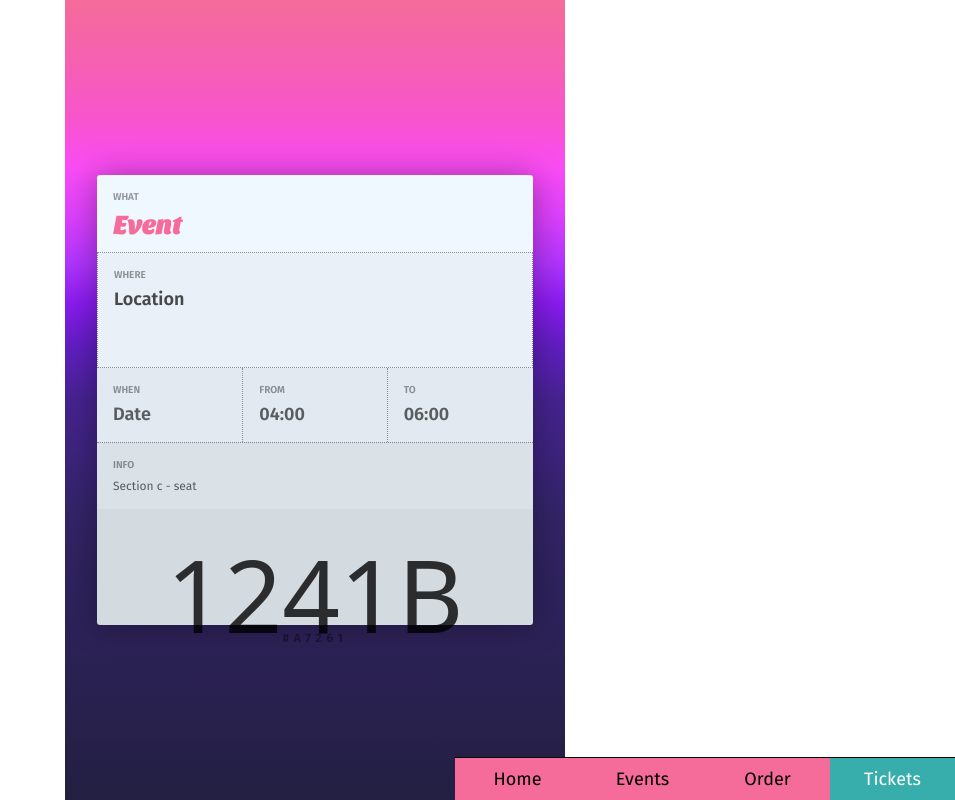
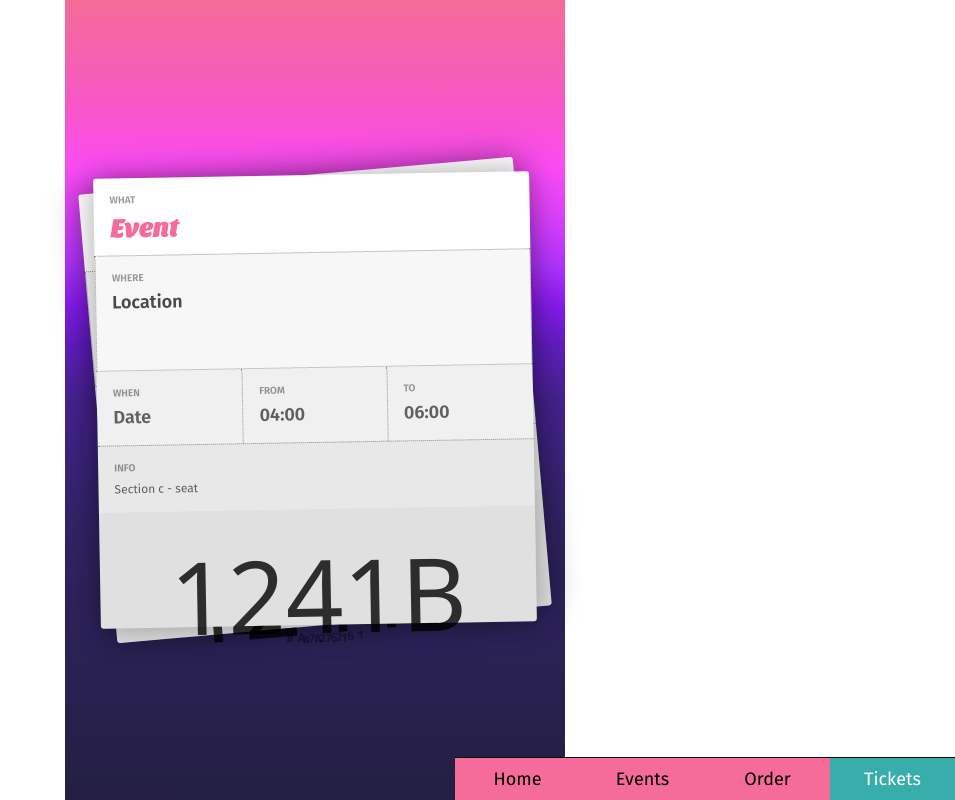
Before and after one commit to IdaWalther/event-app, a React (Vite) app: page /tickets in a window 1280 px wide. Shown: the whole page, without its empty margins (325-1280 px from the left). Built offline with nearby package versions, Linux system fonts and the light colour scheme; a web font is replaced by a local one.

Commit message:
Fixed the layout for tickets

```diff
--- a/src/components/ticket/ticket.css
+++ b/src/components/ticket/ticket.css
@@ -2,11 +2,25 @@
     border-radius: 3px;
     height: 450px;
     box-shadow: 0 0 32px 0 rgba(0, 0, 0, 0.34);
-    background-color: aliceblue;
-    margin: 2rem;
+    background-color: #ffffff;
     display: grid;
-    grid-template-rows: 1fr 1fr 1fr 1fr 1fr 1fr 1fr 1fr 1fr 1fr;
-    grid-template-columns: 1fr 1fr 1fr;
+    grid-template-rows: repeat(10, 1fr);
+    grid-template-columns: repeat(3, 1fr);
+    position: absolute;
+    width: calc(100% - 4rem);
+    left: 2rem;
+    right: 2rem;
+    transition: transform 0.5s;
+}
+
+.ticketContainer:nth-child(1) {
+    transform: rotate(-1deg);
+    z-index: 2;
+}
+
+.ticketContainer:nth-child(2) {
+    transform: rotate(-5deg);
+    z-index: 1;
 }
 
 .ticketWhat {
--- a/src/pages/ticketpage/Ticketpage.jsx
+++ b/src/pages/ticketpage/Ticketpage.jsx
@@ -4,7 +4,8 @@ import './ticketpage.css'
 function Ticketpage() {
     return (
         <section className="ticketpage">
-            <Ticket />
+                <Ticket />
+                <Ticket />
         </section>
     )
 }
--- a/src/pages/ticketpage/ticketpage.css
+++ b/src/pages/ticketpage/ticketpage.css
@@ -1,4 +1,5 @@
 .ticketpage {
+    position: relative;
     display: flex;
     flex-direction: column;
     justify-content: center;
```
